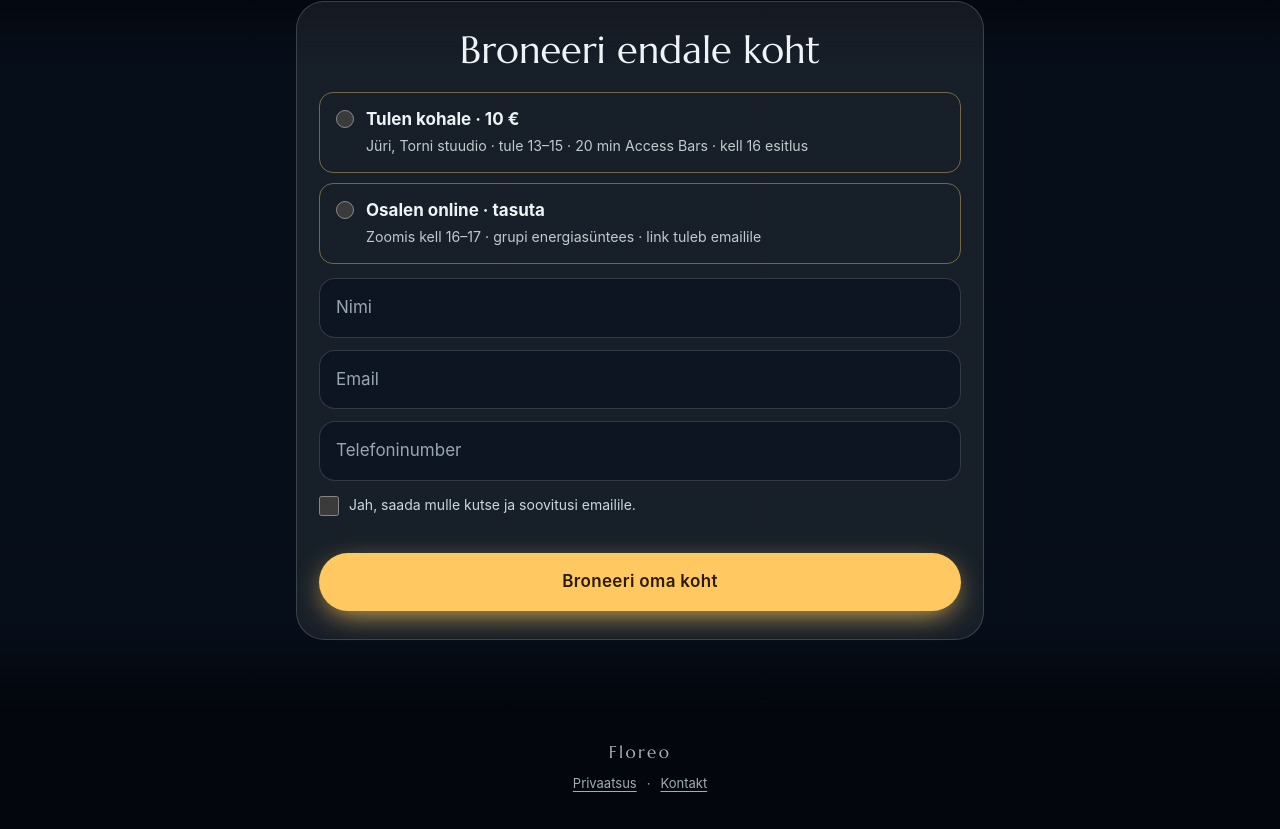
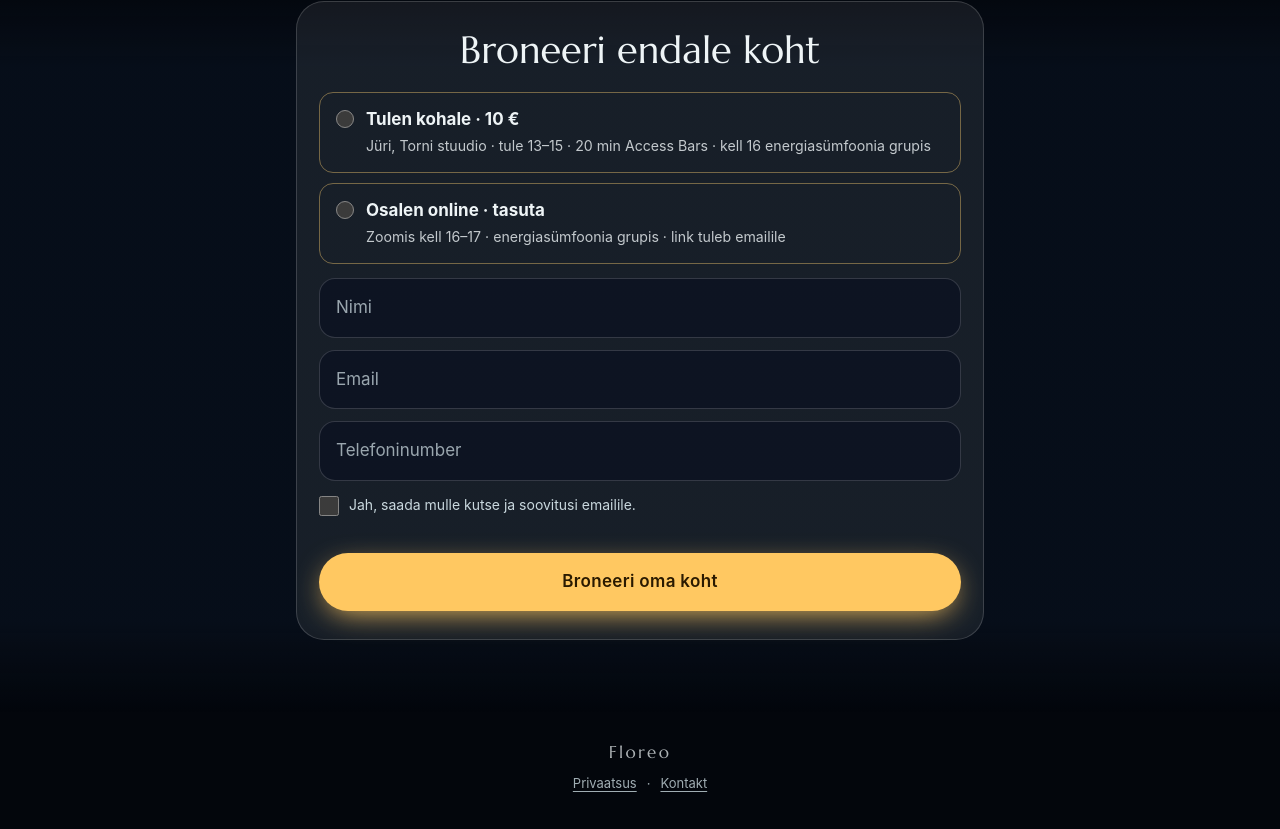
Before and after one commit to elukompass/elukompass.github.io, a plain HTML site: page peatu/index.html in a window 1280 px wide. Shown: the part 2247-3076 px from the top of the page. Drawn offline with Linux system fonts and the light colour scheme.

Commit message:
PEATU: kell 16 energiasümfoonia grupis
Co-Authored-By: Claude Opus 5.5 <noreply@anthropic.com>

```diff
--- a/peatu/index.html
+++ b/peatu/index.html
@@ -103,7 +103,7 @@ body>section:nth-of-type(even){background:linear-gradient(180deg,rgba(60,30,90,0
 <a class="btn go-form" href="#card">Broneeri oma koht</a></header>
 <section><div class="wrap rv"><h2>Kas see on Sinu lugu?</h2><p class="pain">Päevad mööduvad mõtetes, muredes ja kohustustes. Kiiruses. Sinu enda jaoks jääb aina vähem ruumi.</p><p class="q" style="margin-top:44px">„Mis saab võimalikuks, kui Sa lubad endal korraks lihtsalt jääda seisma?”</p><h2 style="margin-top:56px">Mida sel päeval koged</h2><ol class="steps"><li>Mis on Access Bars: õrn puudutus 32 punktile peas, mis vabastab pingeid ja sundmõtteid.</li><li>20 minutit Access Barsi kogemust kohapeal Jüris.</li><li>Tutvustav loeng: meetodi põhimõtted ja mida see Sinu ellu tuua võib.</li><li>Algus sellele, et näha, mida Sa tegelikult tahad. Zoomis saad olla kodust.</li></ol></div></section>
 <section><div class="wrap rv" style="padding-top:24px"><h2>Kes Sind vastu võtavad?</h2><div class="hosts"><div class="host"><img src="kaidi-queen.jpg" alt="Kaidi"><b>Kaidi Karilaid</b><span>Access Bars 15+ aastat · õpetanud 400+ inimest</span></div><div class="host"><img src="kairit.jpg" alt="Kairit Mikk"><b>Kairit Mikk</b><span>Access Kehatehnikad</span></div><div class="host"><img src="symbol.png" alt=""><b>Birgit</b><span>Torni stuudio Jüris</span></div></div></div></section>
-<section><div class="wrap rv" style="padding-top:24px;padding-bottom:max(72px,env(safe-area-inset-bottom))"><div class="card" id="card"><h2>Broneeri endale koht</h2><style>.pick2{display:grid;gap:10px;margin:4px 0 14px}.pick2 label{display:flex;gap:12px;align-items:flex-start;padding:14px 16px;border:1.5px solid rgba(232,194,106,.45);border-radius:14px;cursor:pointer;text-align:left}.pick2 label:has(input:checked){border-color:#E8C26A;background:rgba(232,194,106,.12)}.pick2 input{all:revert;width:18px!important;height:18px!important;flex:0 0 18px;margin:3px 0 0!important;accent-color:#E8C26A}.pick2 span{flex:1;text-align:left}.pick2 b{display:block}.pick2 small{opacity:.8}</style><div class="pick2" role="radiogroup" aria-label="Kuidas osaled"><label><input type="radio" name="v" value="kohapeal"><span><b>Tulen kohale · 10 €</b><small>Jüri, Torni stuudio · tule 13–15 · 20 min Access Bars · kell 16 esitlus</small></span></label><label><input type="radio" name="v" value="online"><span><b>Osalen online · tasuta</b><small>Zoomis kell 16–17 · grupi energiasüntees · link tuleb emailile</small></span></label></div>
+<section><div class="wrap rv" style="padding-top:24px;padding-bottom:max(72px,env(safe-area-inset-bottom))"><div class="card" id="card"><h2>Broneeri endale koht</h2><style>.pick2{display:grid;gap:10px;margin:4px 0 14px}.pick2 label{display:flex;gap:12px;align-items:flex-start;padding:14px 16px;border:1.5px solid rgba(232,194,106,.45);border-radius:14px;cursor:pointer;text-align:left}.pick2 label:has(input:checked){border-color:#E8C26A;background:rgba(232,194,106,.12)}.pick2 input{all:revert;width:18px!important;height:18px!important;flex:0 0 18px;margin:3px 0 0!important;accent-color:#E8C26A}.pick2 span{flex:1;text-align:left}.pick2 b{display:block}.pick2 small{opacity:.8}</style><div class="pick2" role="radiogroup" aria-label="Kuidas osaled"><label><input type="radio" name="v" value="kohapeal"><span><b>Tulen kohale · 10 €</b><small>Jüri, Torni stuudio · tule 13–15 · 20 min Access Bars · kell 16 energiasümfoonia grupis</small></span></label><label><input type="radio" name="v" value="online"><span><b>Osalen online · tasuta</b><small>Zoomis kell 16–17 · energiasümfoonia grupis · link tuleb emailile</small></span></label></div>
 <input id="n" type="text" aria-label="Nimi" placeholder="Nimi" autocomplete="name"><input id="e" type="email" aria-label="Email" placeholder="Email" autocomplete="email"><input id="t" type="tel" aria-label="Telefon" placeholder="Telefoninumber" autocomplete="tel"><input class="hp" aria-hidden="true" id="hp" tabindex="-1" autocomplete="off" name="hp_k7">
 <label class="cons"><input type="checkbox" id="ok1"><span>Jah, saada mulle kutse ja soovitusi emailile.</span></label><p class="err" id="err"></p><button class="btn" id="go" type="button">Broneeri oma koht</button></div></div></section>
 <script>
```
Also changed, not shown: peatu/aitah.html (+1 -1 lines).
